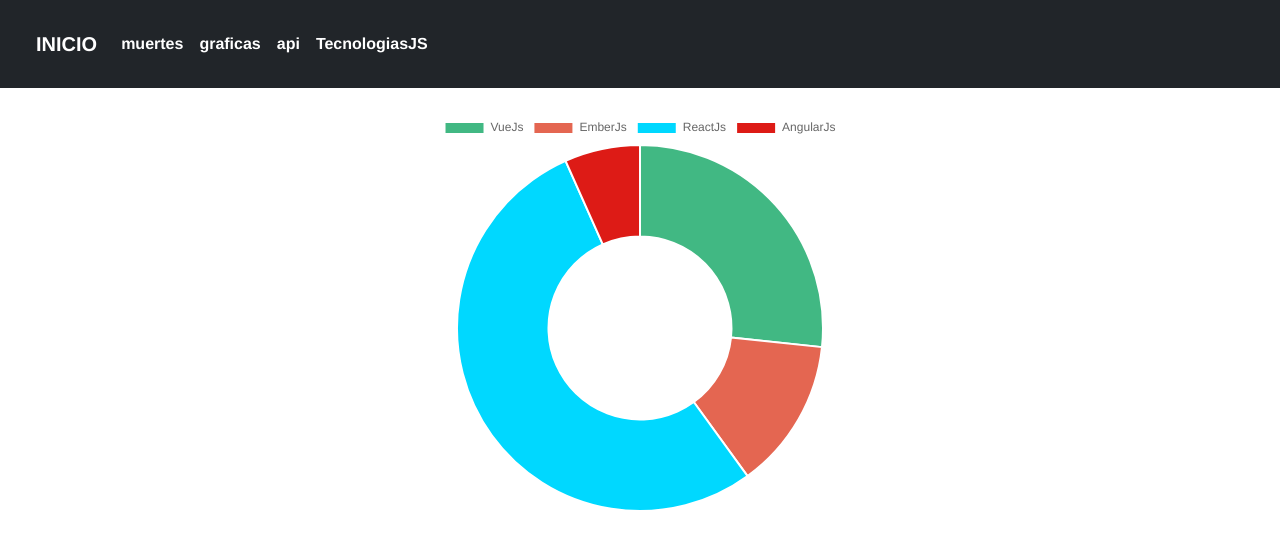
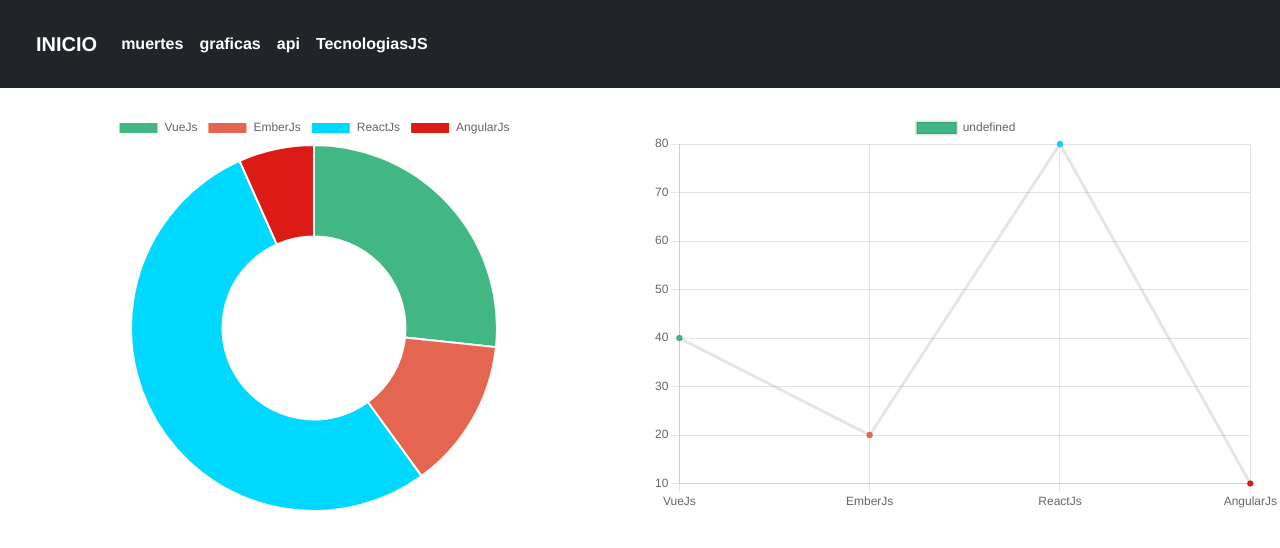
Before and after one commit to mrgerson/graficas-vue, a Vue app: page /#/javascript in a window 1280 px wide. Shown: the top 548 px of the page. Built offline with nearby package versions, Linux system fonts and the light colour scheme.

Commit message:
agregando grafico de línea

```diff
--- a/src/views/Javascript.vue
+++ b/src/views/Javascript.vue
@@ -1,4 +1,6 @@
 <template>
+  <div class="row">
+    <div class="col-md-6">
       <Doughnut
         :chart-options="chartOptions"
         :chart-data="chartData"
@@ -10,10 +12,25 @@
         :width="width"
         :height="height"
       />
+    </div>
+    <div class="col-md-6">
+      <LineChartGenerator
+        :chart-options="chartOptions"
+        :chart-data="chartData"
+        :chart-id="chartId"
+        :dataset-id-key="datasetIdKey"
+        :plugins="plugins"
+        :css-classes="cssClasses"
+        :styles="styles"
+        :width="width"
+        :height="height"
+      />
+    </div>
+  </div>
 </template>
 
 <script>
-import { Doughnut } from 'vue-chartjs/legacy'
+import { Doughnut, Line as LineChartGenerator } from "vue-chartjs/legacy";
 
 import {
   Chart as ChartJS,
@@ -21,62 +38,63 @@ import {
   Tooltip,
   Legend,
   ArcElement,
-  CategoryScale
-} from 'chart.js'
+  CategoryScale,
+} from "chart.js";
 
-ChartJS.register(Title, Tooltip, Legend, ArcElement, CategoryScale)
+ChartJS.register(Title, Tooltip, Legend, ArcElement, CategoryScale);
 
 export default {
-  name: 'DoughnutChart',
+  name: "DoughnutChart",
   components: {
-    Doughnut
+    Doughnut,
+    LineChartGenerator
   },
   props: {
     chartId: {
       type: String,
-      default: 'doughnut-chart'
+      default: "doughnut-chart",
     },
     datasetIdKey: {
       type: String,
-      default: 'label'
+      default: "label",
     },
     width: {
       type: Number,
-      default: 400
+      default: 400,
     },
     height: {
       type: Number,
-      default: 400
+      default: 400,
     },
     cssClasses: {
-      default: '',
-      type: String
+      default: "",
+      type: String,
     },
     styles: {
       type: Object,
-      default: () => {}
+      default: () => {},
     },
     plugins: {
       type: Array,
-      default: () => []
-    }
+      default: () => [],
+    },
   },
   data() {
     return {
       chartData: {
-        labels: ['VueJs', 'EmberJs', 'ReactJs', 'AngularJs'],
+        labels: ["VueJs", "EmberJs", "ReactJs", "AngularJs"],
         datasets: [
           {
-            backgroundColor: ['#41B883', '#E46651', '#00D8FF', '#DD1B16'],
-            data: [40, 20, 80, 10]
-          }
-        ]
+            backgroundColor: ["#41B883", "#E46651", "#00D8FF", "#DD1B16"],
+            data: [40, 20, 80, 10],
+          },
+        ],
       },
       chartOptions: {
         responsive: true,
-        maintainAspectRatio: false
-      }
-    }
-  }
-}
+        maintainAspectRatio: false,
+      },
+    };
+  },
+};
 </script>
```
Lines whose indentation alone changed are shown as unchanged.
